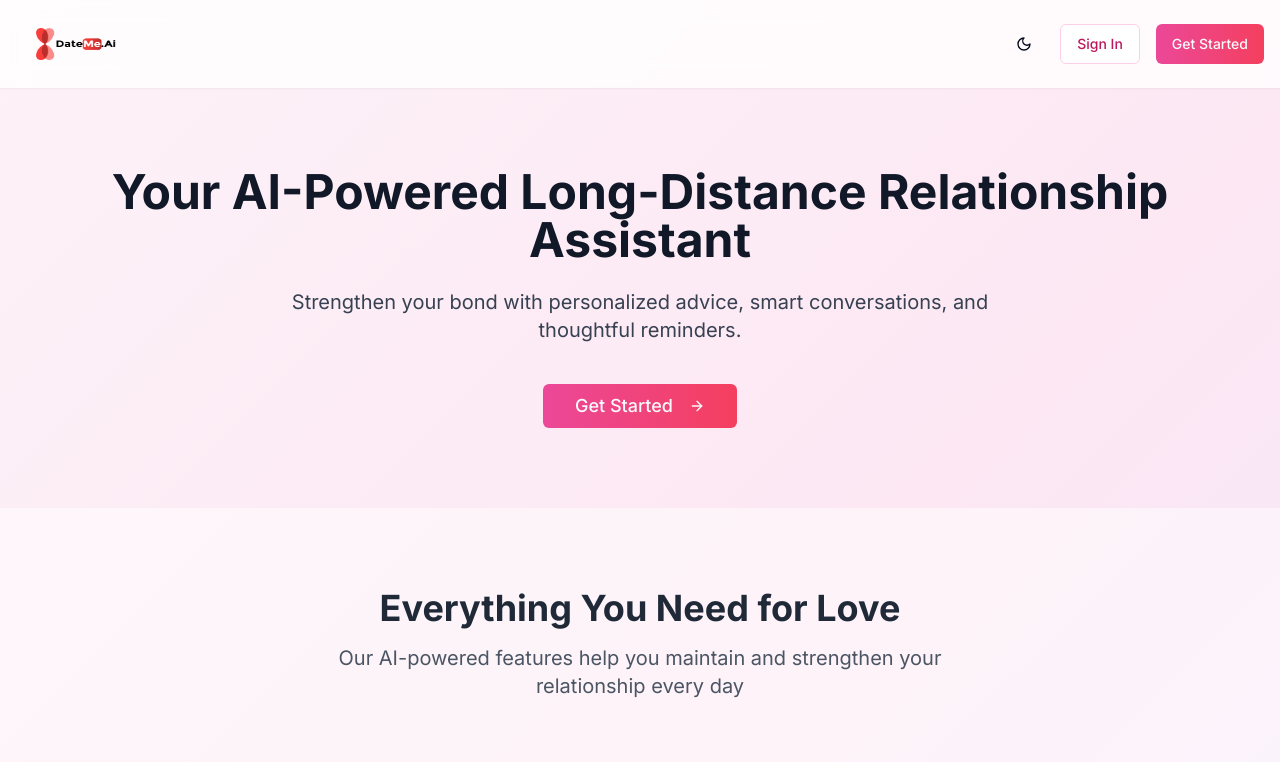
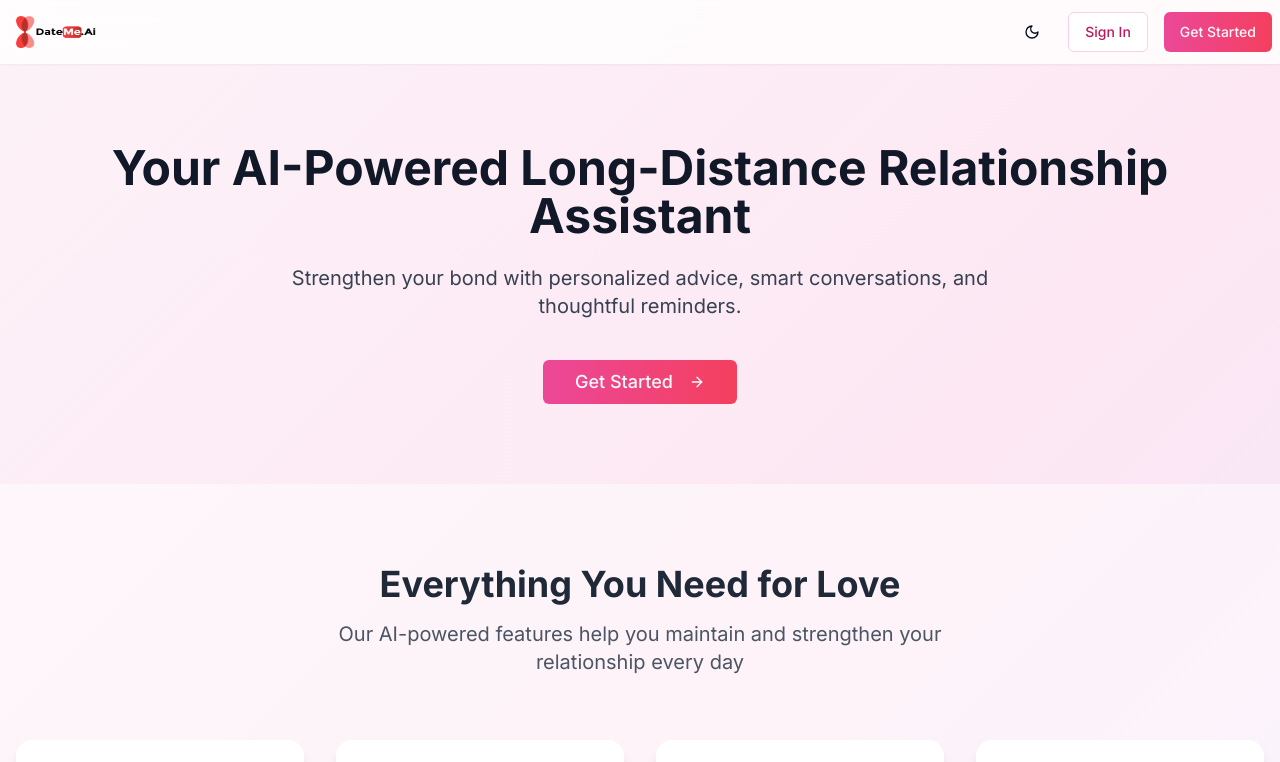
Before and after one commit to chioceyda/dateme.ai, a React (Vite) app: page / in a window 1280 px wide. Shown: the top 762 px of the page. Built offline with nearby package versions, Linux system fonts and the light colour scheme; no server answers; the HTML template or start-up script is replaced by a standard one.

Commit message:
Update Index.tsx

```diff
--- a/src/pages/Index.tsx
+++ b/src/pages/Index.tsx
@@ -36,10 +36,10 @@ const Index = () => {
   return (
     <div className="min-h-screen bg-gradient-romantic dark:bg-gradient-to-br dark:from-gray-900 dark:to-gray-800">
       {/* Header */}
-      <header className="container mx-auto px-4 py-6 sticky top-0 z-30 bg-white/80 dark:bg-gray-900/80 backdrop-blur-md shadow-sm transition-colors">
+      <header className="container mx-auto px-2 py-3 sticky top-0 z-30 bg-white/80 dark:bg-gray-900/80 backdrop-blur-md shadow-sm transition-colors">
         <nav className="flex items-center justify-between">
           <div className="flex items-center space-x-2">
-            <div className="w-20 ml-5 h-8 flex items-center justify-center">
+            <div className="w-20 ml-2 h-8 flex items-center justify-center">
               <img
                 src={logoT}
                 alt="logo"
```
